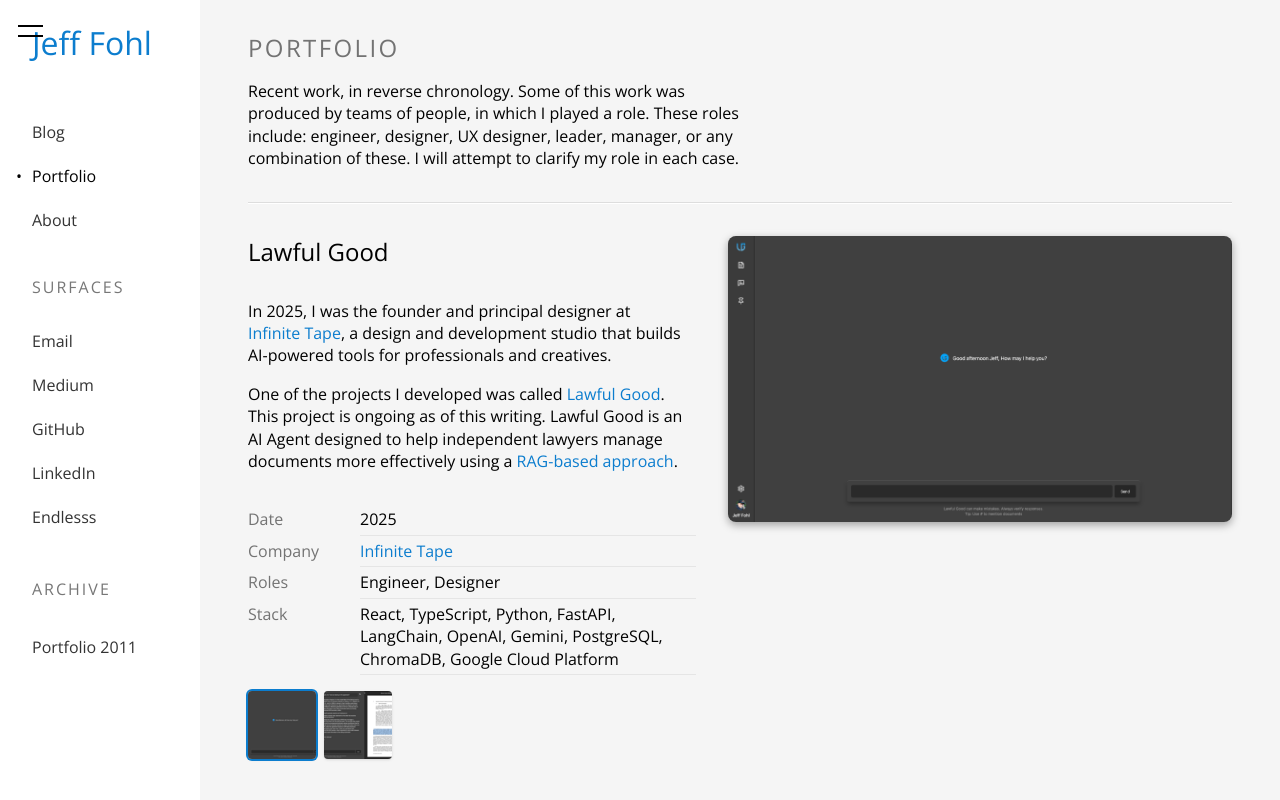
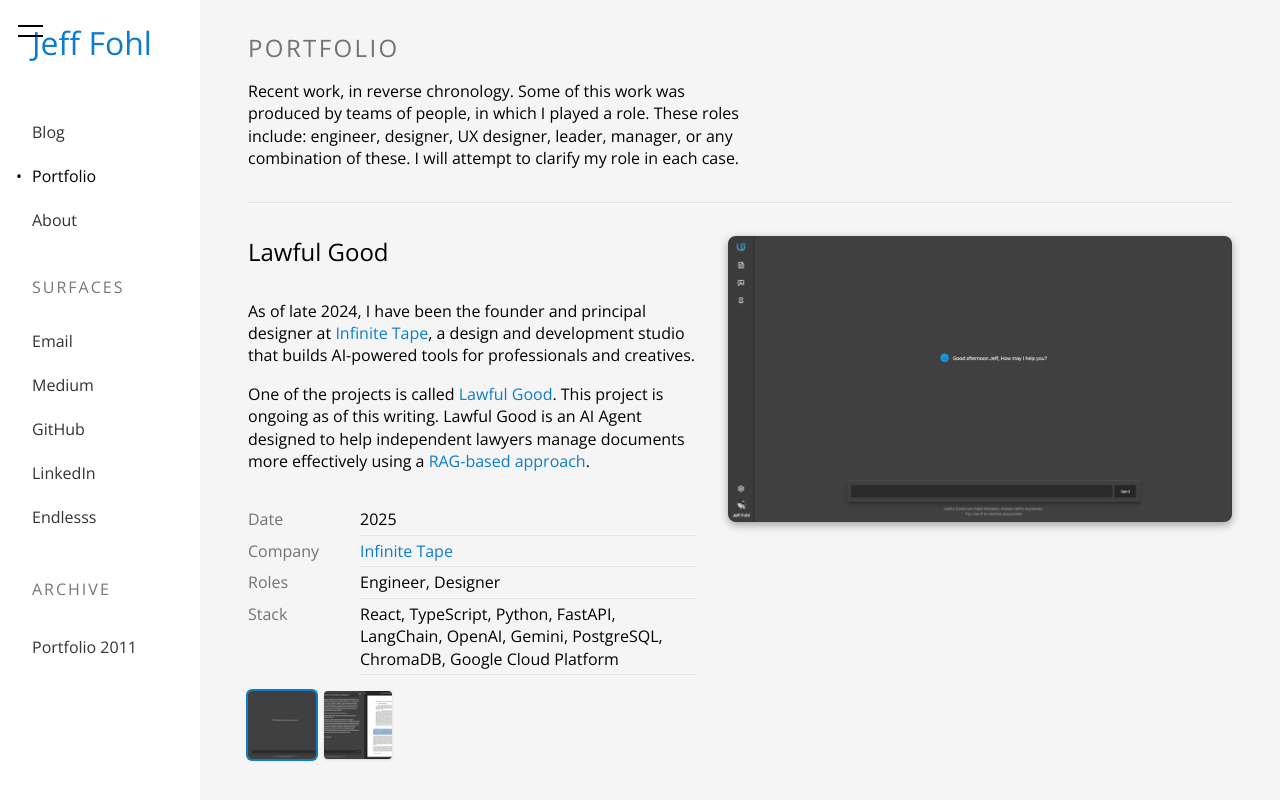
Before and after one commit to jefffohl/website, a Next.js app in the folder frontend/: page /portfolio in a window 1280 px wide. Shown: the top 800 px of the page. Built offline with nearby package versions, Linux system fonts and the light colour scheme.

Commit message:
present perfect continuous tense for Infinite Tape

```diff
--- a/frontend/app/portfolio/page.tsx
+++ b/frontend/app/portfolio/page.tsx
@@ -28,7 +28,8 @@
                 description={
                     <>
                         <p>
-                            In 2025, I was the founder and principal designer at{' '}
+                            As of late 2024, I have been the founder and
+                            principal designer at{' '}
                             <a target="_blank" href="https://infinitetape.net">
                                 Infinite Tape
                             </a>
@@ -36,7 +37,7 @@
                             AI-powered tools for professionals and creatives.
                         </p>
                         <p>
-                            One of the projects I developed was called{' '}
+                            One of the projects is called{' '}
                             <a target="_blank" href="https://lawfulgood.us">
                                 Lawful Good
                             </a>
```
